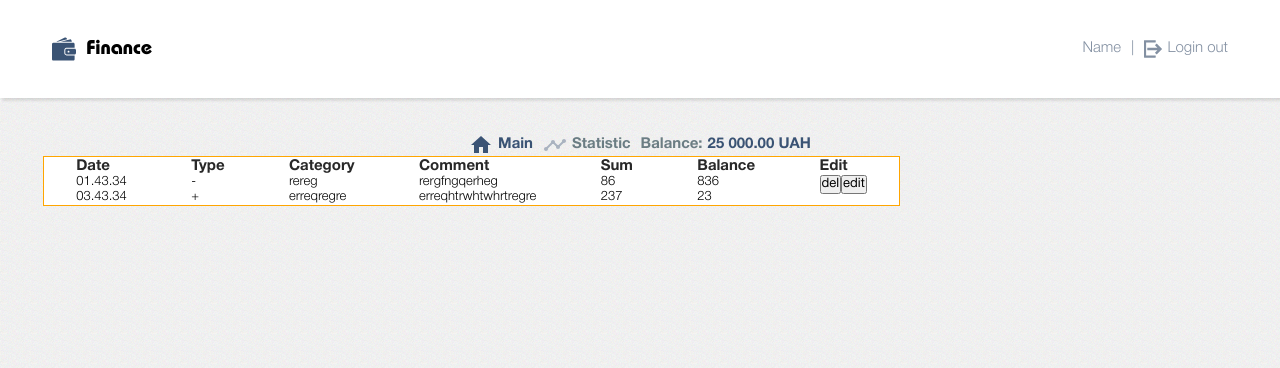
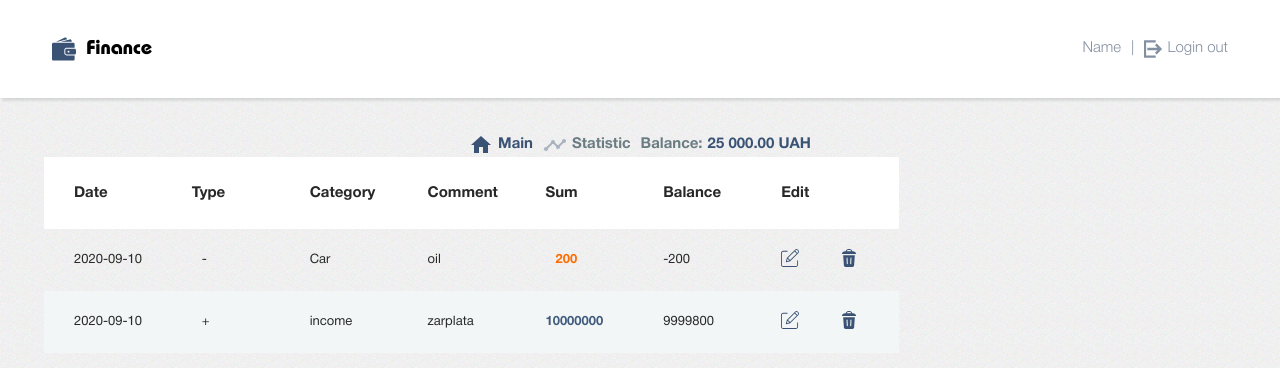
Before and after one commit to Ivanyts777/Finance-App, a React (Create React App) app: page / in a window 1280 px wide. Shown: the top 368 px of the page. Built offline with nearby package versions, Linux system fonts and the light colour scheme.

Commit message:
add css main-component

```diff
--- a/src/Components/SVG/sprite.css
+++ b/src/Components/SVG/sprite.css
@@ -1,9 +1,11 @@
 .svg-LoginOut {
   fill: #8390a2;
 }
+
 .svg-Logo {
   fill: #8390a2;
 }
+
 .svg-TimeLine,
 .svg-Home,
 .svg-Money {
@@ -15,5 +17,11 @@
     fill: #3a5374;
   }
 }
-@media (min-width: 1192px) {
+
+@media (min-width: 1192px) {}
+
+.svg-Remove,
+.svg-Edit {
+  fill:
+    #3a5374;
 }
--- a/src/Containers/Main/Main.js
+++ b/src/Containers/Main/Main.js
@@ -1,110 +1,71 @@
 import React from "react";
 import styles from "./Main.module.css";
+import { useSelector, useDispatch } from "react-redux";
+import { Remove, Edit } from "../../Components/SVG/sprite";
 
 const Main = () => {
+  const dataFinance = useSelector((state) => state.finance.data);
+
   return (
-    <ul className={styles.Main}>
-      <li>
-        <h4 className={styles.title}>Date</h4>
-        <ul className={styles.titleContainer}>
-          <li>
-            <span className={styles.text}>01.43.34</span>
+    <div className={styles.Main}>
+      <div className={styles.titleContainer}>
+        <p className={styles.title}>Date</p>
+        <p className={styles.title}>Type</p>
+        <p className={styles.title}>Category</p>
+        <p className={styles.title}>Comment</p>
+        <p className={styles.title}>Sum</p>
+        <p className={styles.title}>Balance</p>
+        <p className={styles.title}>Edit</p>
+      </div>
+      <ul className={styles.list}>
+        {dataFinance.map((el) => (
+          <li className={styles.item} key={el.id}>
+            <p className={styles.text}>
+              <span className={styles.titleMobile}>Date</span>
+              {el.transactionDate.slice(0, 10)}
+            </p>
+            <p className={styles.textType}>
+              <span className={styles.titleMobile}>Type</span>
+              {el.balanceAfterSign}
+            </p>
+            <p className={styles.text}>
+              <span className={styles.titleMobile}>Category</span>
+              {el.category}
+            </p>
+            <p className={styles.text}>
+              <span className={styles.titleMobile}>Comment</span>
+              {el.comment}
+            </p>
+            <p
+              className={
+                el.balanceAfterSign === "-"
+                  ? styles.textOrange
+                  : styles.textBlue
+              }
+            >
+              <span className={styles.titleMobile}>Sum</span>
+              {el.amount}
+            </p>
+            <p className={styles.text}>
+              <span className={styles.titleMobile}>Balance</span>
+              {el.balanceAfter}
+            </p>
+            <div className={styles.text}>
+              <span className={styles.titleMobile}>Edit</span>
+              <div className={styles.buttonsMobile}>
+                <button className={styles.button}>
+                  <Edit scale="18" />
+                </button>
+                <button className={styles.button}>
+                  <Remove scale="18" />
+                </button>
+              </div>
+            </div>
           </li>
-          <li>
-            <span className={styles.text}>03.43.34</span>
-          </li>
-        </ul>
-      </li>
-      <li>
-        <h4 className={styles.title}>Type</h4>
-        <ul className={styles.titleContainer}>
-          <li>
-            <span className={styles.text}>-</span>
-          </li>
-          <li>
-            <span className={styles.text}>+</span>
-          </li>
-        </ul>
-      </li>
-      <li>
-        <h4 className={styles.title}>Category</h4>
-        <ul className={styles.titleContainer}>
-          <li>
-            <span className={styles.text}>rereg</span>
-          </li>
-          <li>
-            <span className={styles.text}>erreqregre</span>
-          </li>
-        </ul>
-      </li>
-      <li>
-        <h4 className={styles.title}>Comment</h4>
-        <ul className={styles.titleContainer}>
-          <li>
-            <span className={styles.text}>rergfngqerheg</span>
-          </li>
-          <li>
-            <span className={styles.text}>erreqhtrwhtwhrtregre</span>
-          </li>
-        </ul>
-      </li>
-      <li>
-        <h4 className={styles.title}>Sum</h4>
-        <ul className={styles.titleContainer}>
-          <li>
-            <span className={styles.text}>86</span>
-          </li>
-          <li>
-            <span className={styles.text}>237</span>
-          </li>
-        </ul>
-      </li>
-      <li>
-        <h4 className={styles.title}>Balance</h4>
-        <ul className={styles.titleContainer}>
-          <li>
-            <span className={styles.text}>836</span>
-          </li>
-          <li>
-            <span className={styles.text}>23</span>
-          </li>
-        </ul>
-      </li>
-      <li>
-        <h4 className={styles.title}>Edit</h4>
-        <ul className={styles.titleContainer}>
-          <button>del</button>
-          <button>edit</button>
-        </ul>
-      </li>
-    </ul>
+        ))}
+      </ul>
+    </div>
   );
 };
 
 export default Main;
-
-// <div className={styles.Main}>
-//   <div className={styles.titleContainer}>
-//     <p className={styles.title}>Date</p>
-//     <p className={styles.title}>Type</p>
-//     <p className={styles.title}>Category</p>
-//     <p className={styles.title}>Comment</p>
-//     <p className={styles.title}>Sum</p>
-//     <p className={styles.title}>Balance</p>
-//     <p className={styles.title}>Edit</p>
-//   </div>
-//   <ul className={styles.list}>
-//     <li className={styles.item}>
-//       <span className={styles.text}>43.43.34</span>
-//       <span className={styles.text}>-</span>
-//       <span className={styles.text}>weew </span>
-//       <span className={styles.text}>reg</span>
-//       <span className={styles.text}>345 </span>
-//       <span className={styles.text}>435</span>
-//       <div className={styles.buttons}>
-//         <button>del</button>
-//         <button>edit</button>
-//       </div>
-//     </li>
-//   </ul>
-// </div>
--- a/src/Containers/Main/Main.module.css
+++ b/src/Containers/Main/Main.module.css
@@ -1,63 +1,146 @@
-ul {
+.list {
     margin: 0;
     padding: 0;
     list-style: none;
+
 }
 
-.Main {
-    outline: solid 1px orange;
-    width: 855px;
-    display: flex;
-    justify-content: space-around;
-    background-color: #fff;
+.titleContainer {
+    display: none;
 }
 
-
-/* .titleContainer {
-    outline: solid 1px orange;
-    width: 855px;
-    height: 72px;
-    background-color: #fff;
-    display: flex;
-    justify-content: space-around;
-    align-items: center;
-} */
-
-
 .title {
-
     font-size: 15px;
     letter-spacing: 0px;
     line-height: 18px;
     color: #282828;
     font-weight: bold;
     font-family: "HelveticaNeueCyr";
-}
-
-.titleContainer {
-    /* background-color: yellow; */
-}
-
-
-
-.item {
-    outline: solid 1px orange;
-    display: flex;
-    width: 855px;
-    height: 62px;
-    justify-content: space-around;
-    align-items: center;
 
 }
 
 
 
+.text {
+    font-size: 13px;
+    letter-spacing: 0px;
+    color: #282828;
+    font-weight: 400;
+    font-family: "HelveticaNeueCyr";
+
+}
+
+.textType {
+    composes: text;
+    padding-left: 10px;
+}
+
+.textOrange {
+    composes: text;
+    font-weight: bold;
+    color: #ff6c00;
+    padding-left: 10px;
+}
+
+.textBlue {
+    composes: text;
+    font-weight: bold;
+    color: #415b7d;
+}
+
+.button {
+    all: unset;
+}
 
 
 
+@media (max-width: 747px) {
+    .item {
+        width: 100%;
+        border-left: 8px solid #7e8c9e;
+        margin-bottom: 15px;
+        filter: drop-shadow(14.095px 5.13px 4.5px rgba(1, 1, 0, 0.08));
+
+    }
+
+    .item:nth-child(even) {
+        border-left: 8px solid #e28b20;
+    }
+
+    .text {
+        font-size: 13px;
+        letter-spacing: 0px;
+        color: #282828;
+        width: 100%;
+        font-weight: 300;
+        font-family: "HelveticaNeueCyr";
+        display: grid;
+        grid-template-columns: 160px 1fr;
+        height: 45px;
+        align-items: center;
+        padding-left: 20px;
+        background-color: #f3f6f6;
+    }
+
+    .text:nth-child(even) {
+        background-color: #fff;
+    }
+
+    .titleMobile {
+        font-weight: 400
+    }
+
+    .buttonsMobile {
+        display: grid;
+        grid-template-columns: repeat(2, 1fr);
+    }
+
+}
+
+
+@media (min-width: 748px) {
+    .titleContainer {
+        background-color: #fff;
+        display: grid;
+        grid-template-columns: repeat(7, 1fr);
+        width: 703px;
+        height: 72px;
+        padding-left: 30px;
+        align-items: center;
+    }
+
+    .item {
+        display: grid;
+        grid-template-columns: repeat(7, 1fr);
+        width: 703px;
+        padding-left: 30px;
+        height: 62px;
+        align-items: center;
+
+    }
+
+    .item:nth-child(even) {
+        background-color: #f3f6f6;
+    }
 
 
 
-@media (min-width: 748px) {}
+    .titleMobile {
+        display: none;
+    }
 
-@media (min-width: 1192px) {}
+    .buttonsMobile {
+        display: grid;
+        grid-template-columns: repeat(2, 1fr);
+    }
+}
+
+@media (min-width: 1192px) {
+    .titleContainer {
+        width: 855px;
+    }
+
+    .item {
+        width: 855px;
+    }
+}
```
Also changed, not shown: src/Components/SVG/sprite.js (+91 -13 lines).
